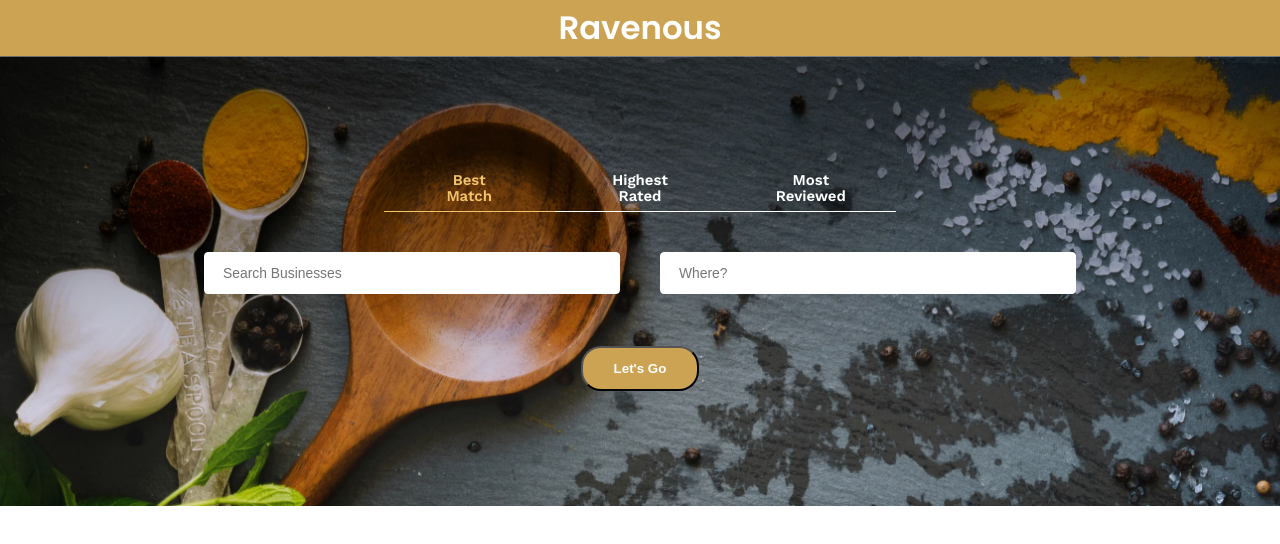
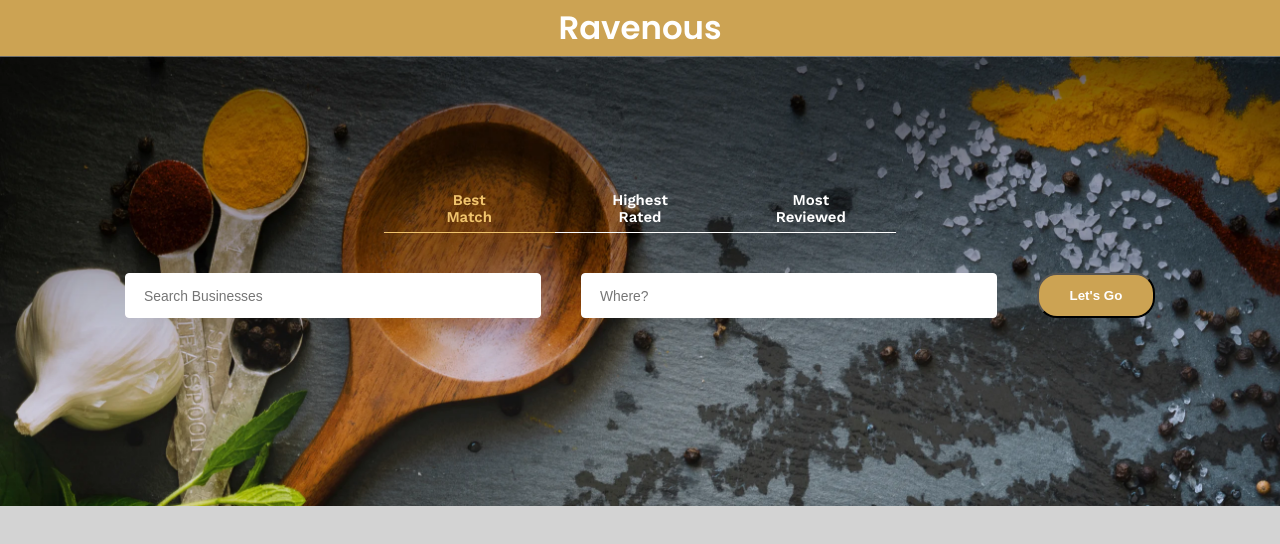
Before and after one commit to danielwilstrop/ravenous, a React (Create React App) app: page / in a window 1280 px wide. Shown: the top 544 px of the page. Built offline with nearby package versions, Linux system fonts and the light colour scheme.

Commit message:
basic validatioon done to stop crash

```diff
--- a/src/components/app/App.css
+++ b/src/components/app/App.css
@@ -1,5 +1,6 @@
 html {
   font-size: 18px;
+  background-color: lightgray;
 }
 
 @media only screen and (max-width: 560px) {
--- a/src/components/app/App.js
+++ b/src/components/app/App.js
@@ -14,6 +14,7 @@ const App = props => {
     })
   }
 
+
   return (
     <div className="App">
       <h1>Ravenous</h1>
--- a/src/components/buisness/buisness.js
+++ b/src/components/buisness/buisness.js
@@ -17,7 +17,7 @@ const Buisness = props => {
                     <div className="Business-reviews">
                         <h3>{props.buisness.category}</h3>
                         <h3 className="rating">Rating {props.buisness.rating}</h3>
-                        <p className = "rating">Reviews {props.buisness.reviewCount}</p>
+                        <h3 className="rating">Reviews {props.buisness.reviewCount}</h3>
                     </div>
                 </div>
         </div>
--- a/src/components/searchbar/searchbar.css
+++ b/src/components/searchbar/searchbar.css
@@ -41,6 +41,8 @@
     display: flex;
     justify-content: center;
     margin-bottom: 2.88rem;
+    flex-direction: row;
+    flex-wrap: wrap;
   }
 
   .SearchBar-fields input {
@@ -51,6 +53,7 @@
     border-radius: 4px;
     font-size: .77rem;
     font-weight: 500;
+    align-self: stretch;
   }
 
   .SearchBar-fields input:last-child {
@@ -67,8 +70,10 @@
     background-color: #cca353;
     color: #ffffff;
     font-weight: 600;
-    transition: background-color .4s;
-    border-radius: 20px
+    transition: background-color .5s;
+    border-radius: 20px;
+    flex-direction: column;
+    min-width: 100%;
   }
 
   .SearchBar-submit button:hover {
--- a/src/components/searchbar/searchbar.js
+++ b/src/components/searchbar/searchbar.js
@@ -49,15 +49,15 @@ const SearchBar = props => {
                 {renderSortByOptions()}
                 </ul>
             </div>
-            <div className="SearchBar-fields">
-                <input placeholder="Search Businesses" onChange = {handleTermChange} />
-                <input placeholder="Where?" onChange = {hanldeLocationChange} />
+            <form className="SearchBar-fields" onSubmit = {handleSearch}>
+                <input placeholder="Search Businesses" onChange = {handleTermChange} required/>
+                <input placeholder="Where?" onChange = {hanldeLocationChange} required />
+            <div className="SearchBar-submit">
+                <button >Let's Go</button>
             </div>
-            <div className="SearchBar-submit">
-                <button onClick ={handleSearch}>Let's Go</button>
-            </div>
+            </form>
         </div>
-    )
-};
+     )
+    };
 
 export default SearchBar;
```
